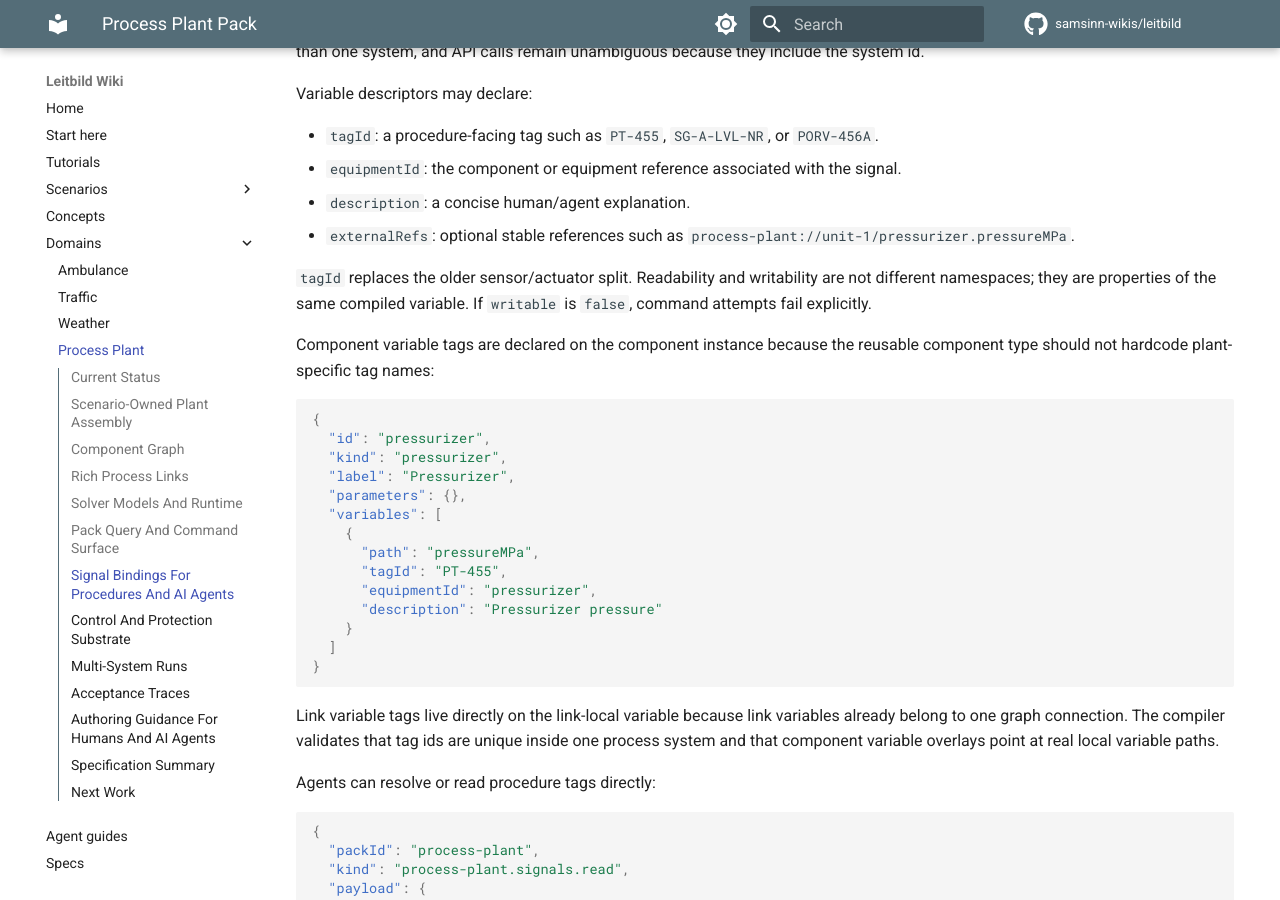
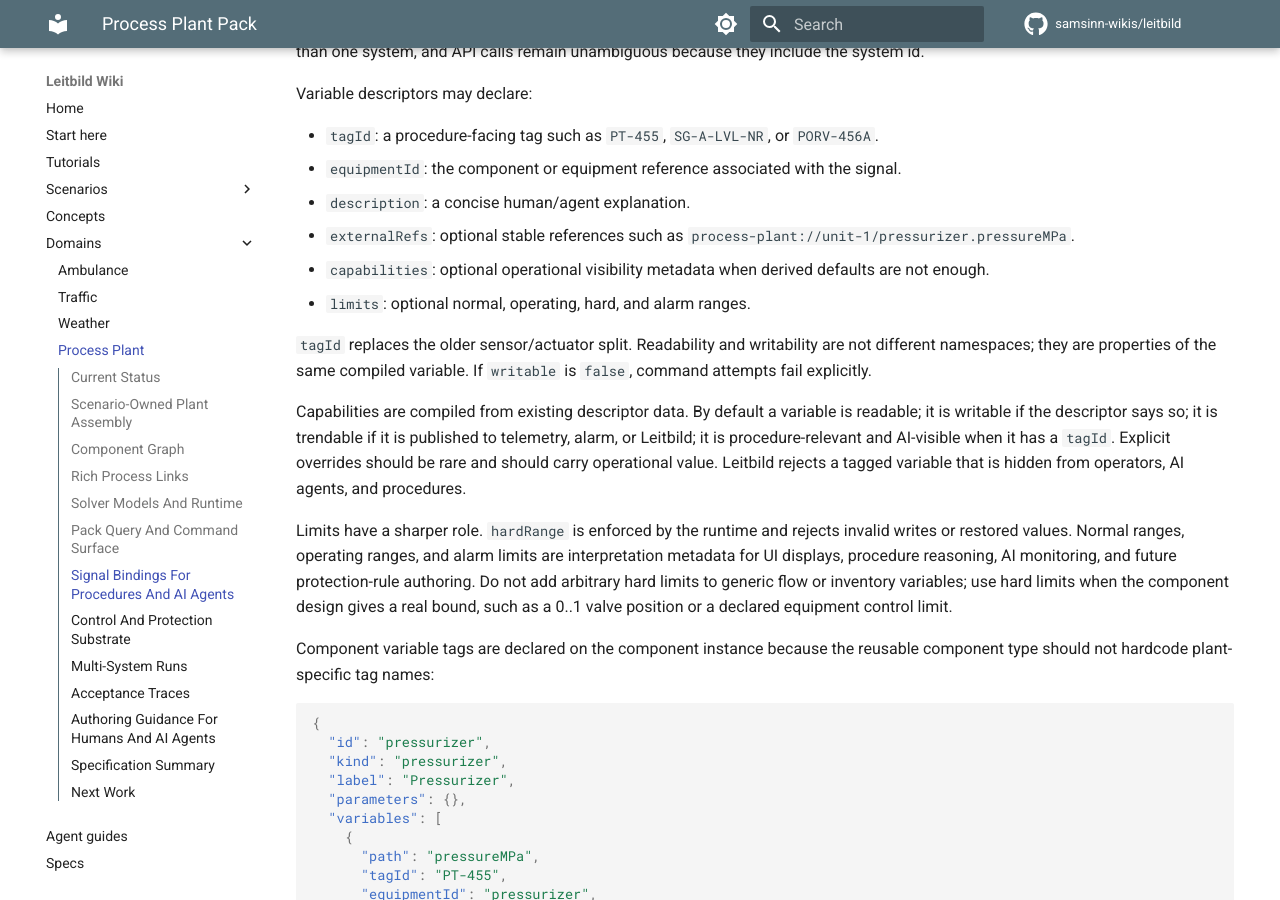
Before and after one commit to samsinn-wikis/leitbild, an MkDocs documentation site: the page built from wiki/domains/process-plant.md, in a window 1280 px wide and 900 px high, scrolled down 6502 px. Built offline with MkDocs 1.6.1 and Material for MkDocs 9.7.7, drawn with Linux system fonts in a browser that asks for light colours; comment, search, counter and statistics services are not loaded.

Commit message:
Document process plant variable metadata

```diff
--- a/wiki/domains/process-plant.md
+++ b/wiki/domains/process-plant.md
@@ -215,8 +215,14 @@ Variable descriptors may declare:
 - `equipmentId`: the component or equipment reference associated with the signal.
 - `description`: a concise human/agent explanation.
 - `externalRefs`: optional stable references such as `process-plant://unit-1/pressurizer.pressureMPa`.
+- `capabilities`: optional operational visibility metadata when derived defaults are not enough.
+- `limits`: optional normal, operating, hard, and alarm ranges.
 
 `tagId` replaces the older sensor/actuator split. Readability and writability are not different namespaces; they are properties of the same compiled variable. If `writable` is `false`, command attempts fail explicitly.
+
+Capabilities are compiled from existing descriptor data. By default a variable is readable; it is writable if the descriptor says so; it is trendable if it is published to telemetry, alarm, or Leitbild; it is procedure-relevant and AI-visible when it has a `tagId`. Explicit overrides should be rare and should carry operational value. Leitbild rejects a tagged variable that is hidden from operators, AI agents, and procedures.
+
+Limits have a sharper role. `hardRange` is enforced by the runtime and rejects invalid writes or restored values. Normal ranges, operating ranges, and alarm limits are interpretation metadata for UI displays, procedure reasoning, AI monitoring, and future protection-rule authoring. Do not add arbitrary hard limits to generic flow or inventory variables; use hard limits when the component design gives a real bound, such as a 0..1 valve position or a declared equipment control limit.
 
 Component variable tags are declared on the component instance because the reusable component type should not hardcode plant-specific tag names:
 
```
Also changed, not shown: wiki/adrs/0018-process-plant-signal-bindings-and-control-protection.md (+2 -0 lines), wiki/agent-guides.md (+1 -1 lines), wiki/specs.md (+6 -0 lines).
